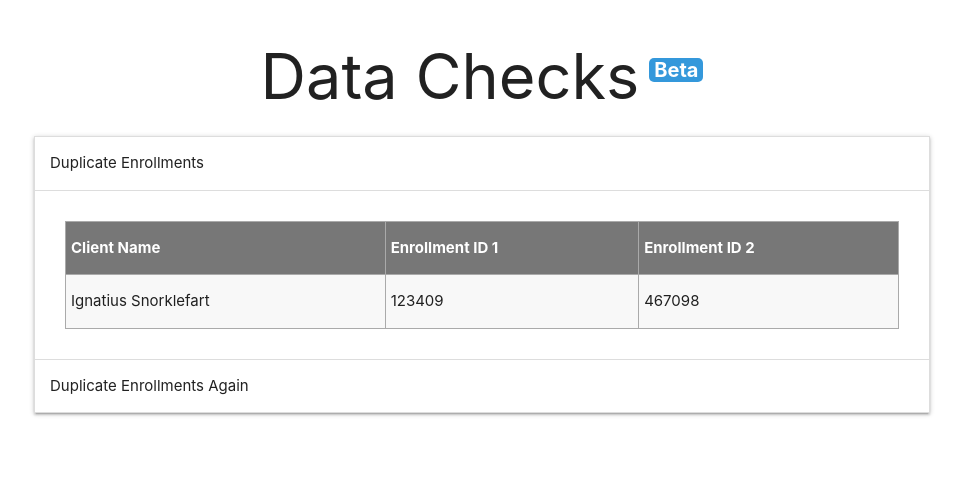
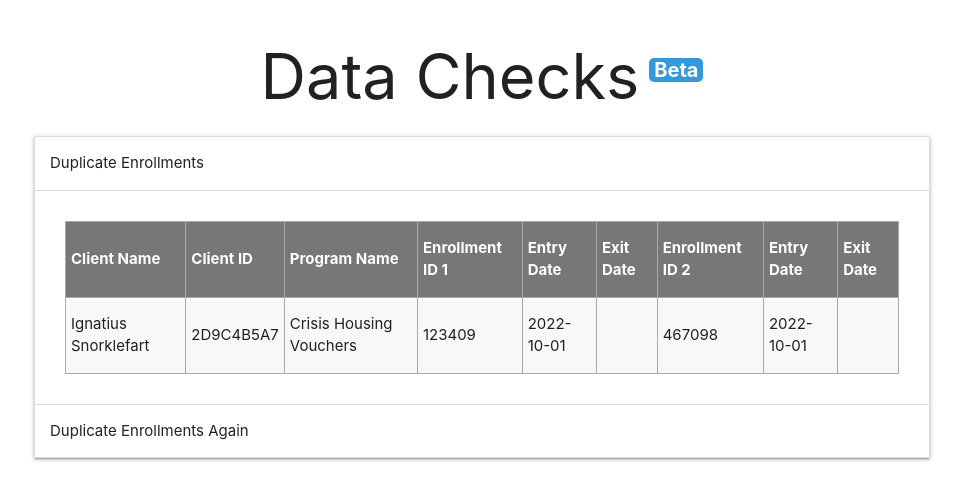
Before and after one commit to ezamo007/FSCope-Enhanced, a Flask app: page /checks in a window 1280 px wide, after a click on "Duplicate Enrollments". Shown: the top 500 px of the page, without its empty margins (158-1121 px from the left). Run offline with Flask 3, Linux system fonts and the light colour scheme; data comes from the database, SQL or seed files in the repository.

Commit message:
Update checks.html

```diff
--- a/templates/checks.html
+++ b/templates/checks.html
@@ -26,16 +26,28 @@
 
               <tr>
                 <th>Client Name</th>
+                <th>Client ID</th>
+                <th>Program Name</th>
                 <th>Enrollment ID 1</th>
+                <th>Entry Date</th>
+                <th>Exit Date</th>
                 <th>Enrollment ID 2</th>
+                <th>Entry Date</th>
+                <th>Exit Date</th>
               </tr>
             </thead>
             <tbody>
               {% for item in error_data %}
               <tr>
                 <td>{{ item.client_name }}</td>
+                <td>{{ item.client_id }}</td>
+                <td>{{ item.program_name }}</td>
                 <td>{{ item.enrollment_id_1 }}</td>
+                <td>{{ item.entry_date_1 }}</td>
+                <td>{{ item.exit_date_1 }}</td>
                 <td>{{ item.enrollment_id_2 }}</td>
+                <td>{{ item.entry_date_2 }}</td>
+                <td>{{ item.exit_date_2 }}</td>
               </tr>
               {% endfor %}
             </tbody>
```
